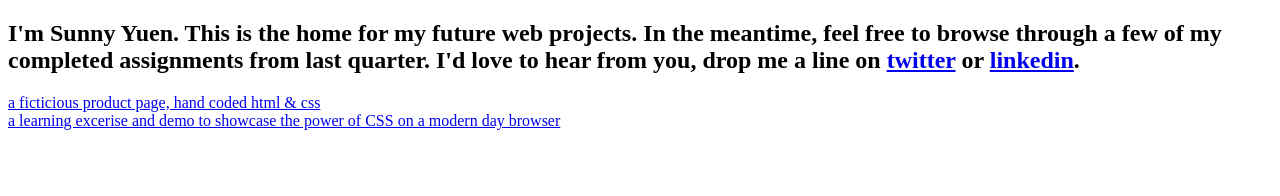
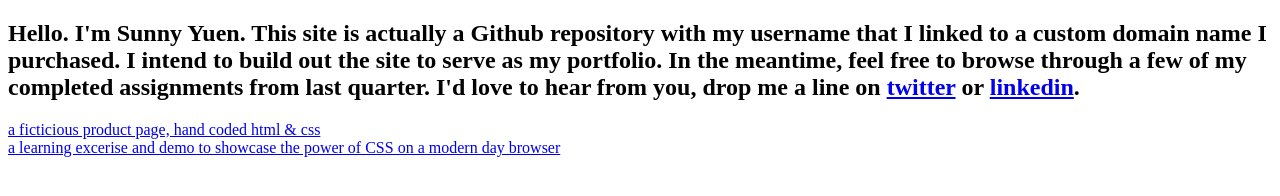
Before and after one commit to yuens1002/yuens1002.github.io, a plain HTML site: page index.html in a window 1280 px wide. Drawn offline with Linux system fonts and the light colour scheme.

Commit message:
updated wording

```diff
--- a/index.html
+++ b/index.html
@@ -1,7 +1,7 @@
 <!DOCTYPE html>
 <html>
 <body>
-    <h2>I'm Sunny Yuen.  This is the home for my future web projects.  In the meantime, feel free to browse through a few of my completed assignments from last quarter.  I'd love to hear from you, drop me a line on <a href="https://twitter.com/eYunnys">twitter</a> or <a href="https://www.linkedin.com/in/sunny-yuen-a57ab889">linkedin</a>.</h2>
+    <h2>Hello.  I'm Sunny Yuen.  This site is actually a Github repository with my username that I linked to a custom domain name I purchased.  I intend to build out the site to serve as my portfolio.  In the meantime, feel free to browse through a few of my completed assignments from last quarter.  I'd love to hear from you, drop me a line on <a href="https://twitter.com/eYunnys">twitter</a> or <a href="https://www.linkedin.com/in/sunny-yuen-a57ab889">linkedin</a>.</h2>
     <a href="http://yuens.work/wats1010-product-page/">a ficticious product page, hand coded html & css</a>
     <br>
     <a href="http://yuens.work/wats1010-css-zen-garden/">a learning excerise and demo to showcase the power of CSS on a modern day browser</a>
```
